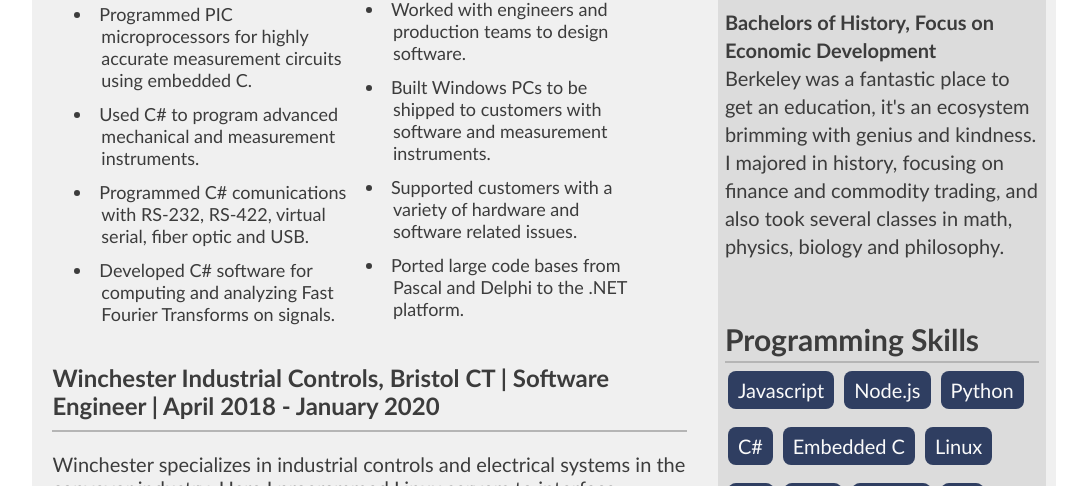
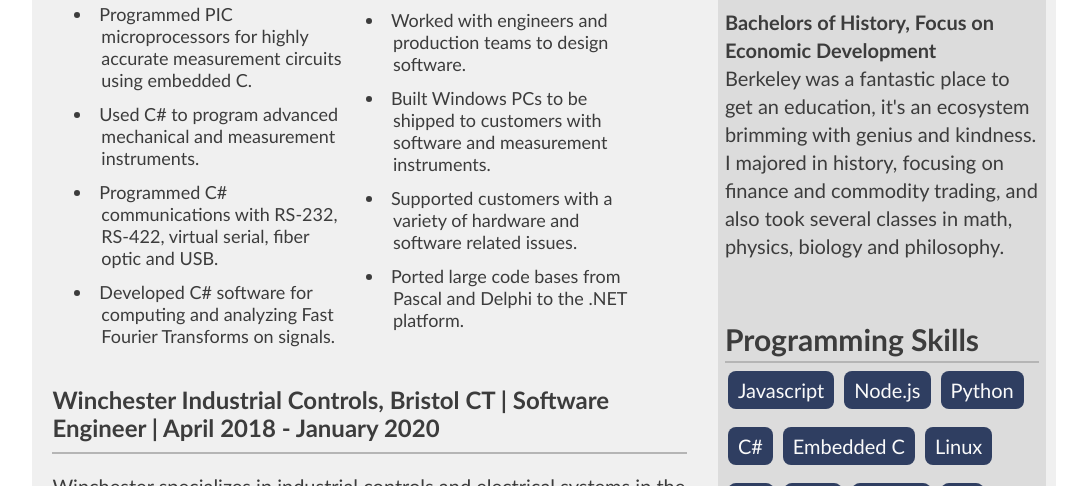
Before and after one commit to TheGravyBaby/TheGravyBaby.github.io, a plain HTML site: page index.html in a window 1280 px wide. Shown: the part 614-1100 px from the top of the page, without its empty margins (96-1183 px from the left). Drawn offline with Linux system fonts and the light colour scheme.

Commit message:
spelling

```diff
--- a/index.html
+++ b/index.html
@@ -55,7 +55,7 @@
                             <li>Lead company in migrating decades of software onto local Git server. Redesigned to integrate with Git submodules and branching. </li>
                             <li>Programmed PIC microprocessors for highly accurate measurement circuits using embedded C.</li>
                             <li>Used C# to program advanced mechanical and measurement instruments. </li>
-                            <li>Programmed C# comunications with RS-232, RS-422, virtual serial, fiber optic and USB. </li>
+                            <li>Programmed C# communications with RS-232, RS-422, virtual serial, fiber optic and USB. </li>
                             <li>Developed C# software for computing and analyzing Fast Fourier Transforms on signals.</li>
                         </td>
                         <td>
```
